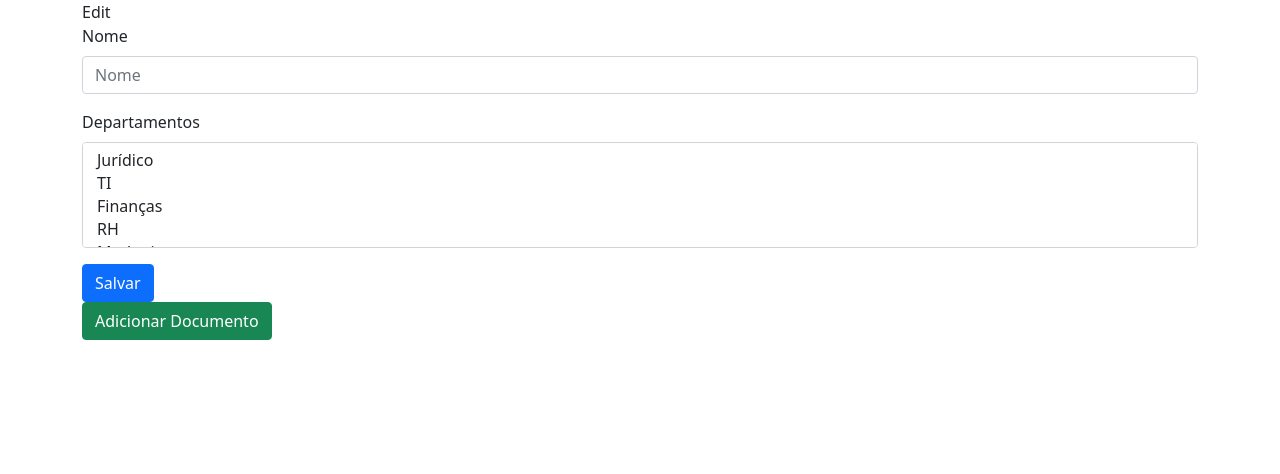
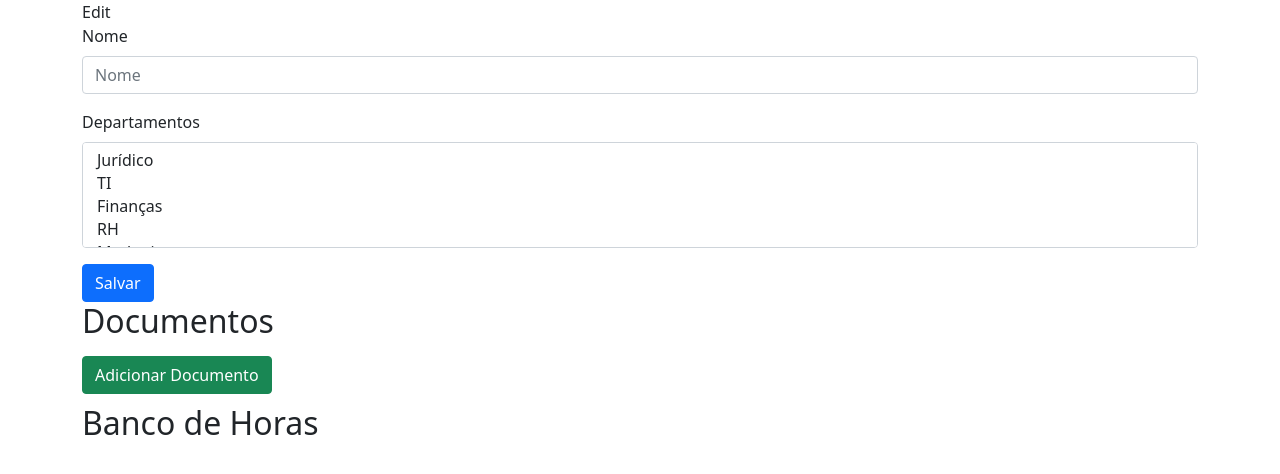
Before and after one commit to Flaviohmm/gestao_RH, a Django app: page /funcionarios/novo/ in a window 1280 px wide. Shown: the top 474 px of the page. Run offline with Django 3.2, Linux system fonts and the light colour scheme; data comes from the database, SQL or seed files in the repository; both versions use the stored data as it was after the commit; some libraries are stand-ins or nearby versions.

Commit message:
Listando o banco de horas no cadastro do funcionário

```diff
--- a/apps/funcionarios/templates/funcionarios/funcionario_form.html
+++ b/apps/funcionarios/templates/funcionarios/funcionario_form.html
@@ -13,15 +13,28 @@
         {% endbuttons %}
     </form>
 
+    <h2>Documentos</h2>
+    <ul>
+        {% for documento in object.documento_set.all %}
+            <li>
+                <a href="{{ documento.arquivo.url }}" style="text-decoration: none;">
+                    {{ documento.descricao }}
+                </a> <br>
+            </li>
+        {% endfor %}
+    </ul>
+
     <a href="{% url 'create_documento' object.id %}" class="btn btn-success" style="margin-bottom: 10px;">
         Adicionar Documento
     </a>
 
-    <br>
-    {% for documento in object.documento_set.all %}
-        <a href="{{ documento.arquivo.url }}" style="text-decoration: none;">
-            {{ documento.descricao }}
-        </a> <br>
-    {% endfor %}
+    <h2>Banco de Horas</h2>
+    <ul>
+        {% for registro_hora in object.registrohoraextra_set.all %}
+            <li>
+                {{ registro_hora.motivo }} | {{ registro_hora.horas }} <br>
+            </li>
+        {% endfor %}
+    </ul>
 
 {% endblock %}
```
Also changed, not shown: db.sqlite3.
